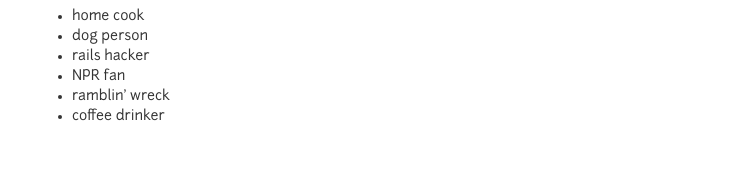
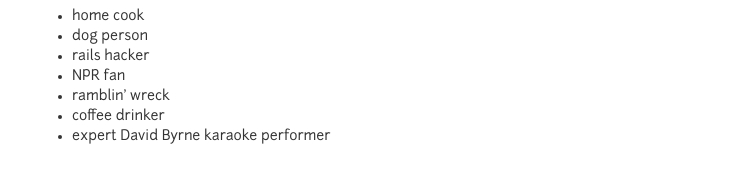
Before and after one commit to jkronz/drunkrail, a plain HTML site: page public/index.html in a window 1280 px wide. Shown: the part 143-326 px from the top of the page, without its empty margins (258-1006 px from the left). Drawn offline with nearby package versions, Linux system fonts and the light colour scheme.

Commit message:
Update important facts

```diff
--- a/public/index.html
+++ b/public/index.html
@@ -32,6 +32,7 @@
         <li>NPR fan</li>
         <li>ramblin' wreck</li>
         <li>coffee drinker</li>
+        <li>expert David Byrne karaoke performer</li>
       </ul>
     </div>
   </div>
```
